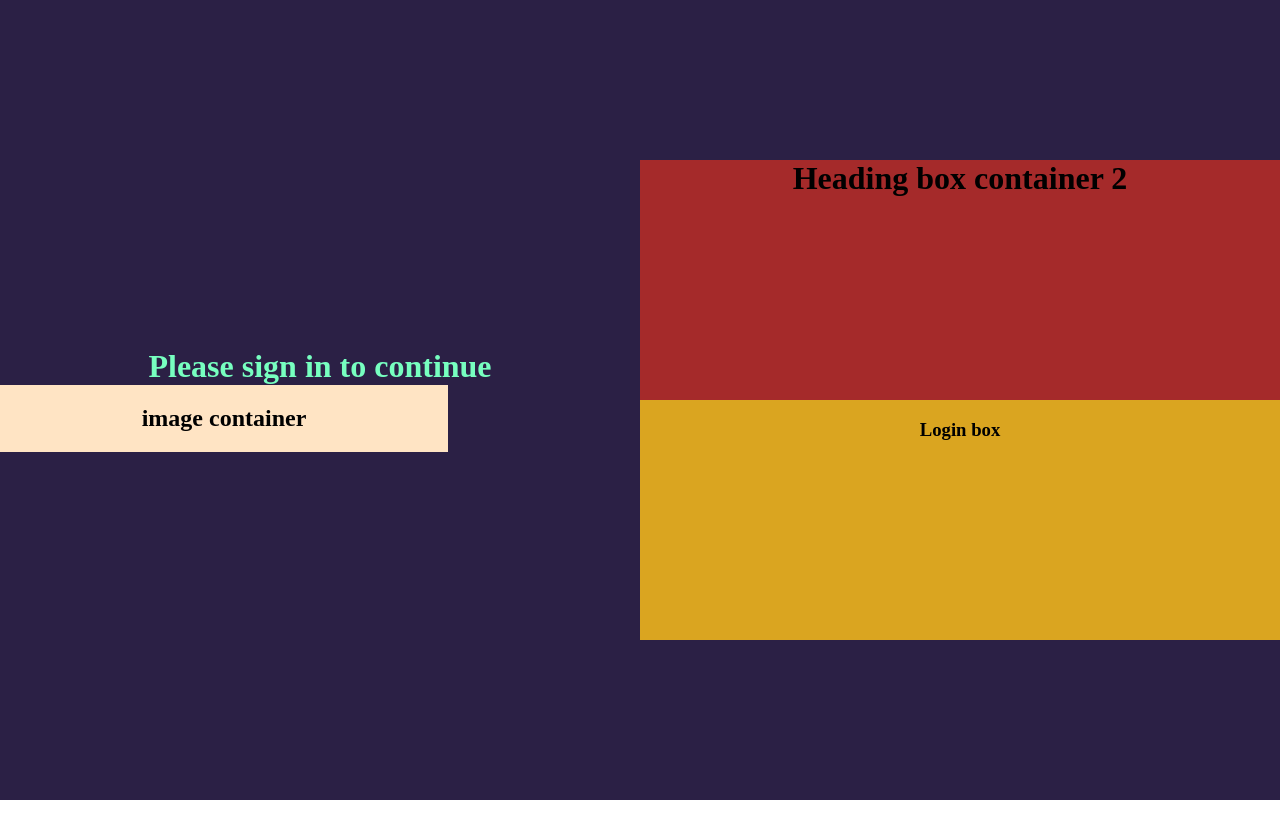
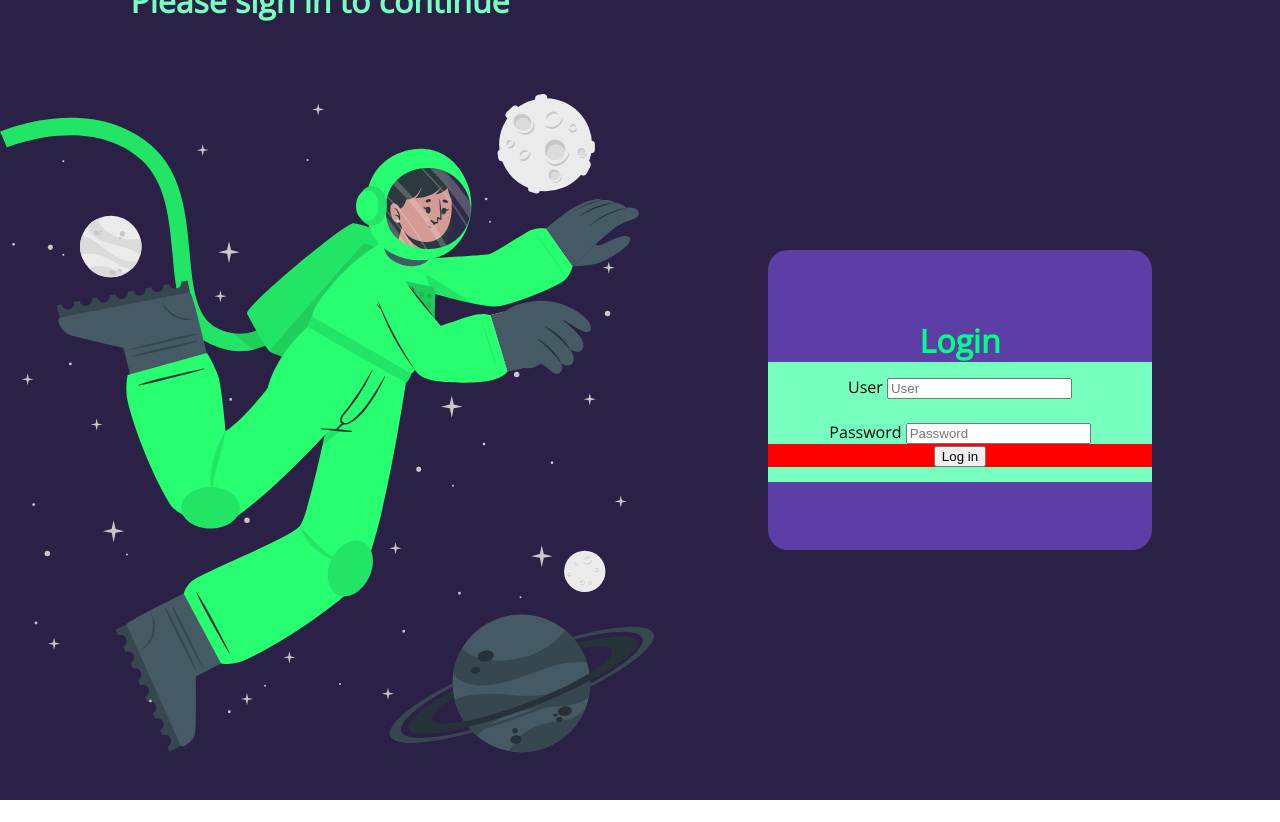
Before and after one commit to clovisdemelo/user-login, a plain HTML site: page index.html in a window 1280 px wide. Before the commit the page ends 800 px from the top, so only its background shows below. Drawn offline with nearby package versions, Linux system fonts and the light colour scheme.

Commit message:
edit style

```diff
--- a/index.html
+++ b/index.html
@@ -9,21 +9,28 @@
 <body>
     <div class="main-container">
         <div class="box-container-left">
-            <div class="heading-box-container-left">
                 <h1>Please sign in to continue</h1>
+                <img src="./assets/images/astronaut-animate.svg" class="image-asset" alt="">
+        </div>
+            <div class="box-container-right">
+                <div class="card-login">
+                    <h1>Login</h1>
+                    <div class="card-login-user">
+                        <div class="textfield">
+                            <label for="User">User</label>
+                            <input type="text" name="User" placeholder="User"><br><br>
+                            <div class="card-login-password"></div>
+                                <label for="Password">Password</label>
+                                <input type="password" name="Password" placeholder="Password">
+                                    <div class="login-button">
+                                        <button>Log in</button>
+                                    </div>
+
+
+                        </div>
+                    </div>
+                </div>
             </div>
-                    <div class="image-container">
-                        <h2>image container</h2>
-                    </div>
-        </div>
-                            <div class="box-container-right">
-                                <div class="heading-box-container-right">
-                                    <h1>Heading box container 2</h1>
-                                </div>
-                                    <div class="login-box">
-                                        <h3>Login box</h3>
-                                    </div>
-                            </div>
     </div>
 
 </body>
--- a/styles.css
+++ b/styles.css
@@ -2,78 +2,100 @@
 @import url('https://fonts.googleapis.com/css2?family=Roboto:wght@100;300&display=swap');
 @import url('https://fonts.googleapis.com/css2?family=Roboto:ital,wght@0,100;0,300;1,100&display=swap');
 @import url('https://fonts.googleapis.com/css2?family=Roboto:ital,wght@0,100;0,300;1,100;1,300&display=swap');
+@import url('https://fonts.googleapis.com/css2?family=Open+Sans:wght@300&family=Roboto:ital,wght@0,100;0,300;1,100;1,300&display=swap');
 
 
 body {
     margin: 0;
-    font-family: "Roboto" sans-serif;
+    font-family: "Open Sans", sans-serif;
 }
 
 h1 {
     margin: 0;
+
 }
 
 .main-container {
-    background-color: rgb(141, 45, 231);
+    background-color: #2b2045;
     height: 100vh;
     width: 100vw;
     display: flex;
+    justify-content: center;
+    align-items: center;
+
 
 }
 
-/* Lef container */
+/* Left container */
 
 .box-container-left{
-    background-color: #2b2045;
-    height: 100%;
-    width: 50%;
+    width: 50vw;
+    height: 100vh;
     display: flex;
     justify-content: center;
+    align-items: center;
     flex-direction: column;
-
-}
-
-.heading-box-container-left {
-    text-align: center;
-    font-weight: 200;
-}
-
-.heading-box-container-left > h1 {
-    color: #77ffc0;
 }
 
 
-.image-container {
-    background-color: bisque;
-    width: 35vw;
-    justify-content: center;
-    text-align: center;
-    background-image: url(./assets/images/Astronaut-cuate.png);
+.box-container-left > h1 {
+    color: #77ffc0;
+    font-size: 4vh;
+}
+
+
+.image-asset {
+   height: 800px;
+   width: 800px;
+
 }
 
 
 /* Right container */
 
 .box-container-right{
-    background: #2b2045;
-    height: 100%;
-    width: 50%;
-    text-align: center;
+
+    width: 50vw;
+    height: 100vh;
+    display: flex;
+    align-items: center;
+    justify-content: center;
+}
+
+
+
+.card-login {
+    background: #5d3ea7;
+    width: 60%; /* 60% of 50vw which is the parent div box-container-right */
+    height: 30%;
     display: flex;
     justify-content: center;
+    text-align: center;
     flex-direction: column;
+    padding-top: 30px;
+    padding-bottom: 30px;
+    border-radius: 20px;
+    box-shadow: 0px 10px 40px #3f252500;
+}
+
+.card-login > h1 {
+    color: #00ff88;
+    font-weight: 800;
+    margin: 0;
 
 }
 
-
-.heading-box-container-right {
-    background: brown;
+.card-login-user {
+    background: #77ffc0;
+    height: 50%;
+    display: flex;
     text-align: center;
-    height: 30%;
+    justify-content: center;
+    flex-direction: column;
 }
 
 
-.login-box {
-    background: goldenrod;
-    height: 30%;
+.login-button {
+  background-color: red;
+
 }
```
Also changed, not shown: assets/images/Astronaut.gif (added), assets/images/astronaut-animate.svg (added), 1 other file.
